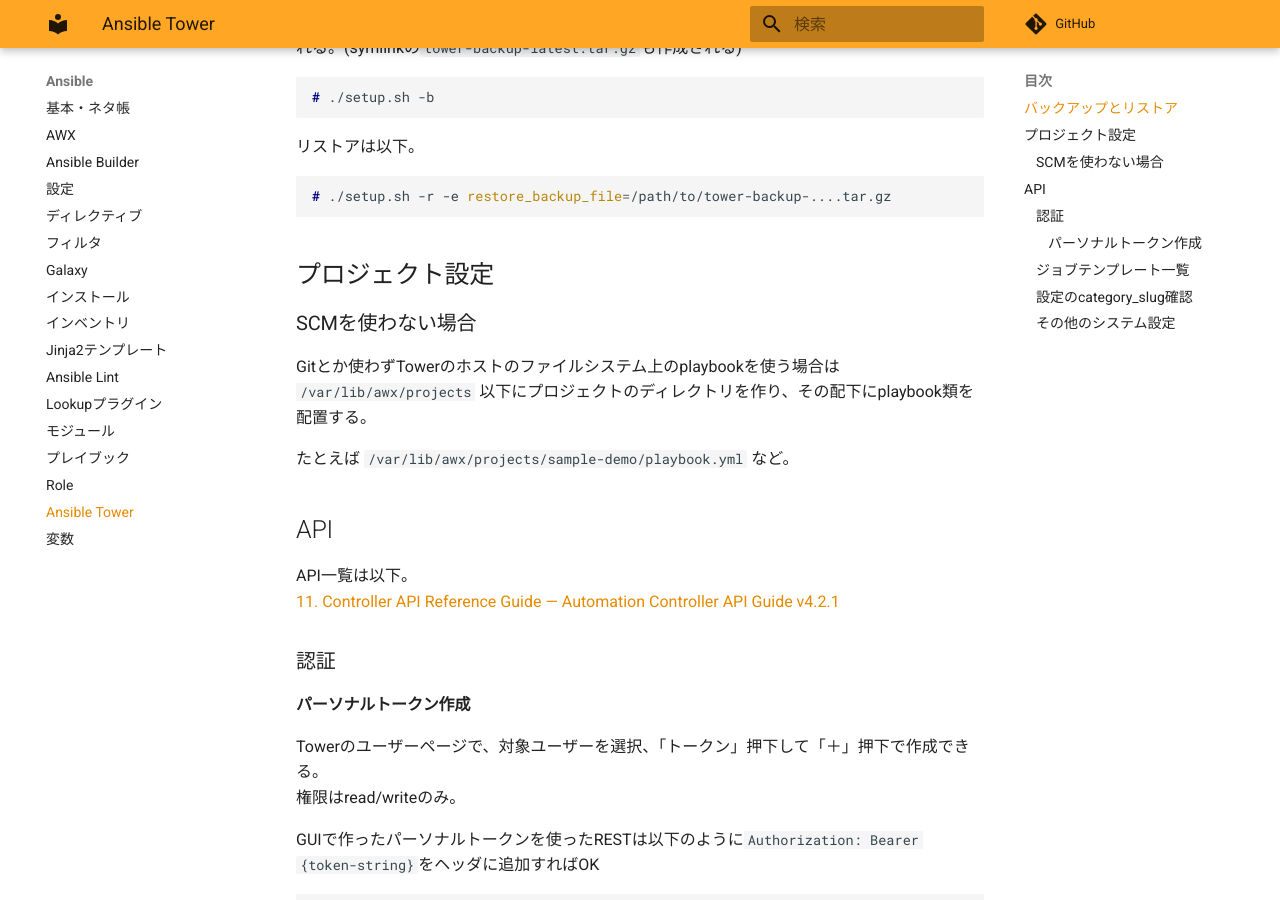
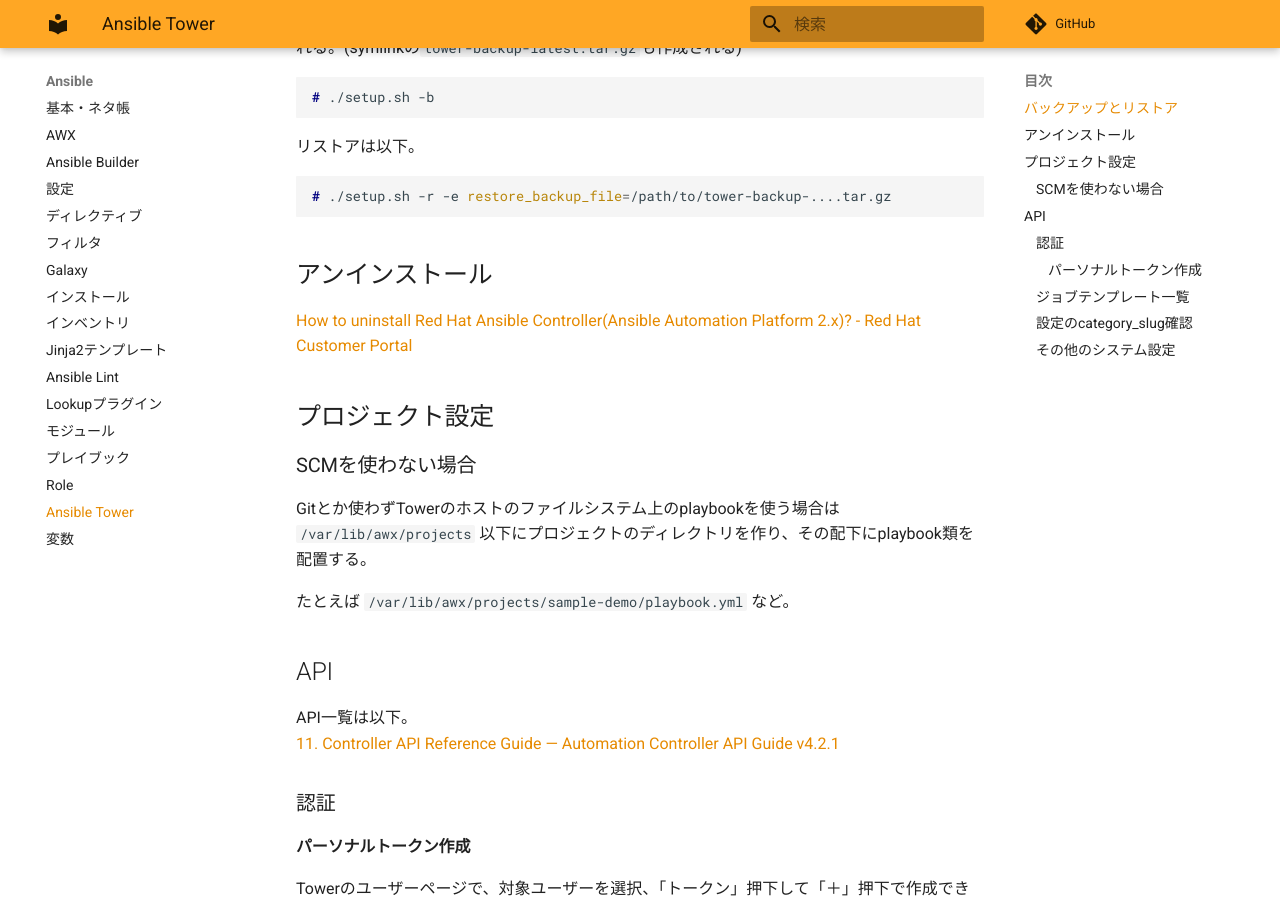
Before and after one commit to zaki-lknr/docs, an MkDocs documentation site: the page built from docs/Ansible/tower.md, in a window 1280 px wide and 900 px high, scrolled down 320 px. Built offline with MkDocs 1.6.1 and Material for MkDocs 9.7.7, drawn with Linux system fonts in a browser that asks for light colours; comment, search, counter and statistics services are not loaded.

Commit message:
add: ansible/tower: aapのアインインストール

````diff
--- a/docs/Ansible/tower.md
+++ b/docs/Ansible/tower.md
@@ -15,6 +15,10 @@ Towerは実行中で良い。
 ```console
 # ./setup.sh -r -e restore_backup_file=/path/to/tower-backup-....tar.gz
 ```
+
+## アンインストール
+
+[How to uninstall Red Hat Ansible Controller(Ansible Automation Platform 2.x)? - Red Hat Customer Portal](https://access.redhat.com/solutions/6733721)
 
 ## プロジェクト設定
 
````
